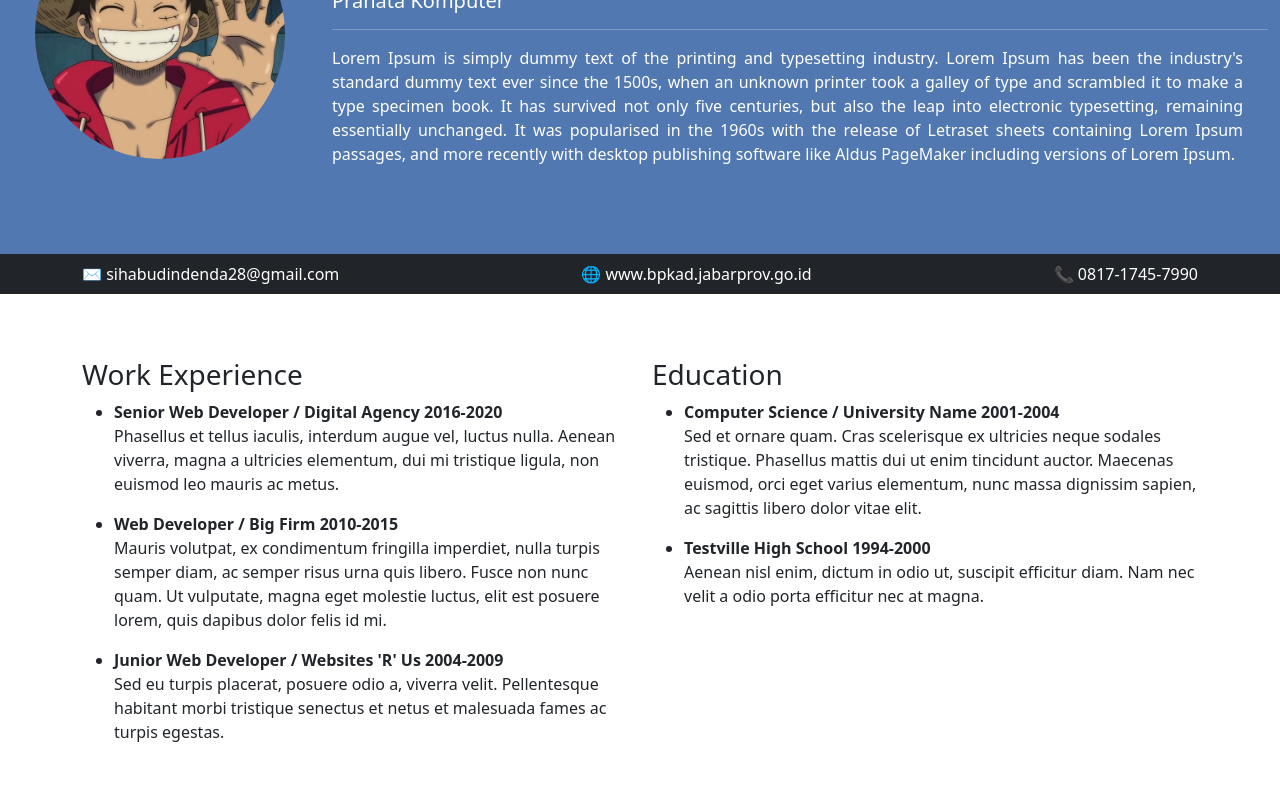
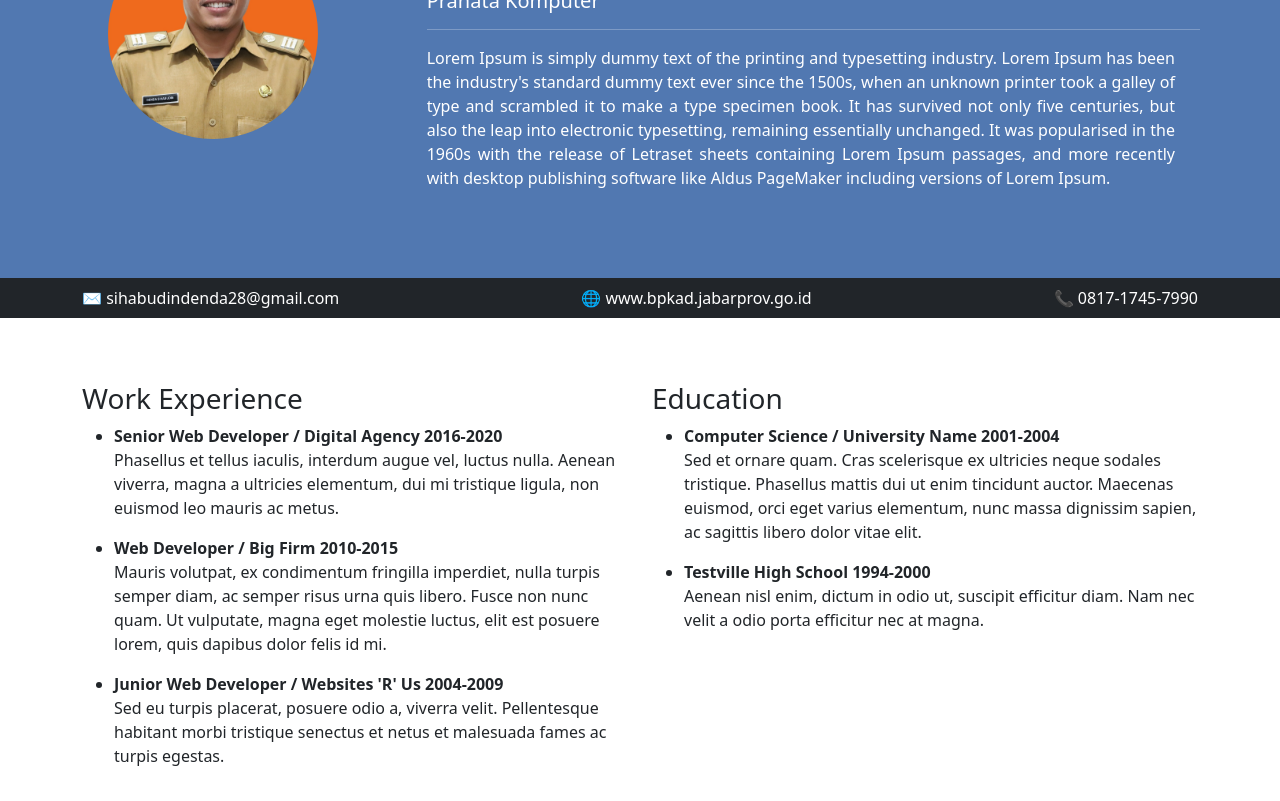
Before and after one commit to Denda17/Assignment, a plain HTML site: page index.html in a window 1280 px wide. Shown: the part 139-940 px from the top of the page. Drawn offline with nearby package versions, Linux system fonts and the light colour scheme.

Commit message:
update foto profile

```diff
--- a/index.html
+++ b/index.html
@@ -21,12 +21,12 @@
     <header class="text-white py-5" style="background-color: #5178b1;">
       <div class="container-fluid">
         <div class="row">
-          <div class="col-md-3 text-left text-md-center mb-3">
+          <div class="col-md-4 text-md-center">
             <!-- Foto Profil -->
-            <img src="images/luffy.jpg" alt="Foto Profile"
-              style="width:250px; height:250px; border-radius:50%; object-fit:cover;">
+            <img src="images/pp.jpeg" alt="Foto Profile"
+              style="width:250px; height:250px; border-radius:50%; object-fit:cover; padding: 20px 20px;">
           </div>
-          <div class="col-md-9 py-4">
+          <div class="col-md-8 py-4" style="padding: 0 80px 0 0;">
             <!-- Brief Profile Here: Name(h1), Current Job(h5), Description(p) -->
             <div>
               <h1>
```
Also changed, not shown: images/pp.jpeg (added).
